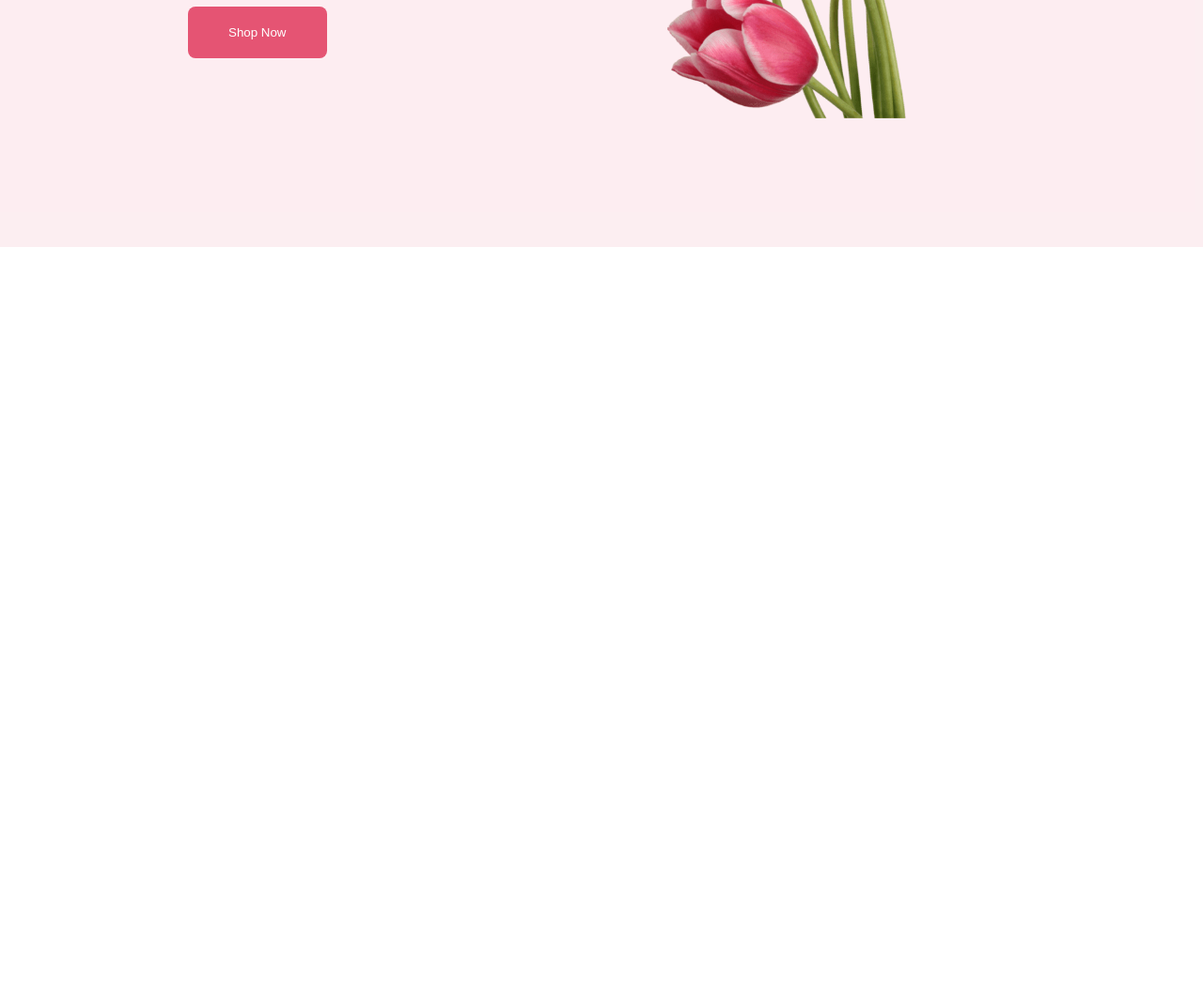
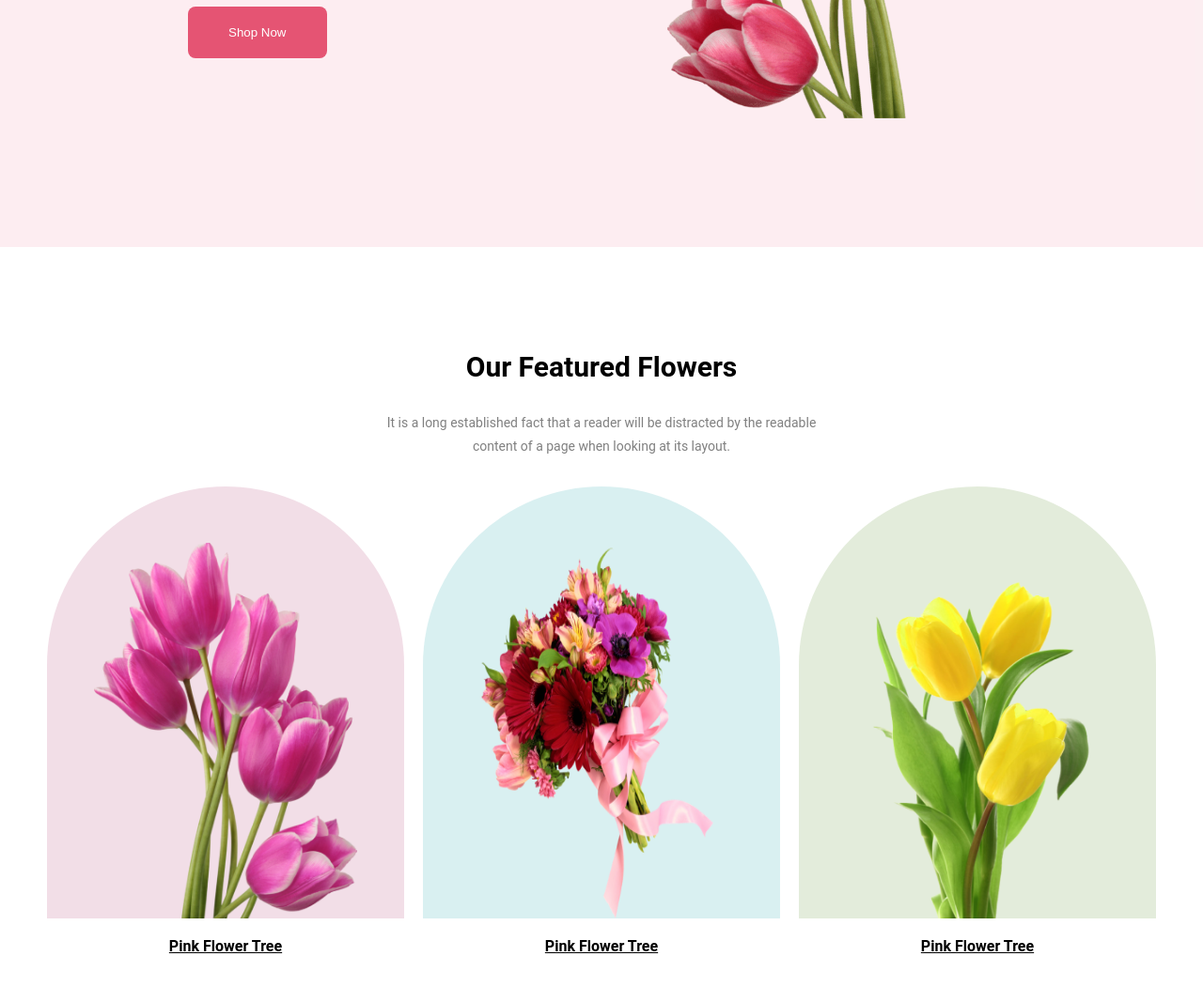
Before and after one commit to MdJahedMiah/Online-Flower-Shop, a plain HTML site: page index.html in a window 1280 px wide. Shown: the part 537-1588 px from the top of the page at 94% size. Before the commit the page ends 800 px from the top, so only its background shows below. Drawn offline with Linux system fonts and the light colour scheme.

Commit message:
Featured section added

```diff
--- a/index.html
+++ b/index.html
@@ -4,23 +4,55 @@
     <meta charset="UTF-8" />
     <meta name="viewport" content="width=device-width, initial-scale=1.0" />
     <title>Online Flower Shop</title>
-    <link rel="preconnect" href="https://fonts.googleapis.com">
+    <link rel="preconnect" href="https://fonts.googleapis.com" />
     <link rel="stylesheet" href="style.css" />
   </head>
+
   <body>
     <header class="header">
       <div class="left-header">
-        <h2 class="header-title">Let's make
-            beautiful flowers a
-            part of your life.</h2>
-        <p class="header-description">It is a long established fact that a reader will be distracted by the readable
-            content of a page when looking at its layout. The point of using Lorem Ipsum is
-            that it has a more-or-less normal distribution of letters.</p>
+        <h2 class="header-title">
+          Let's make beautiful flowers a part of your life.
+        </h2>
+        <p class="header-description">
+          It is a long established fact that a reader will be distracted by the
+          readable content of a page when looking at its layout. The point of
+          using Lorem Ipsum is that it has a more-or-less normal distribution of
+          letters.
+        </p>
         <button type="button" class="btn">Shop Now</button>
       </div>
       <div class="right-header">
-        <img class="header-img" src="images/pngwing 10.png" alt="" srcset="">
+        <img class="header-img" src="images/pngwing 10.png" alt="" srcset="" />
       </div>
     </header>
+    <section class="featured">
+      <h3 class="featured-title">Our Featured Flowers</h3>
+      <p class="feature-des">
+        It is a long established fact that a reader will be distracted by the
+        readable <br />
+        content of a page when looking at its layout.
+      </p>
+      <div class="featured-images">
+        <div>
+          <div class="featured-div-img-1">
+            <img class="featured-img" src="images/pngwing 6.png" alt="" />
+          </div>
+          <p><u>Pink Flower Tree</u></p>
+        </div>
+        <div>
+          <div class="featured-div-img-2">
+            <img class="featured-img" src="images/pngwing 5.png" alt="" />
+          </div>
+          <p><u>Pink Flower Tree</u></p>
+        </div>
+        <div>
+          <div class="featured-div-img-3">
+            <img class="featured-img" src="images/pngwing 7.png" alt="" />
+          </div>
+          <p><u>Pink Flower Tree</u></p>
+        </div>
+      </div>
+    </section>
   </body>
 </html>
--- a/style.css
+++ b/style.css
@@ -19,9 +19,9 @@ body {
   width: 50%;
 }
 .right-header {
-    width: 50%;
-    margin-left: 40px;
-  }
+  width: 50%;
+  margin-left: 40px;
+}
 .header-title {
   color: #272727;
   font-size: 52px;
@@ -35,7 +35,7 @@ body {
   font-size: 14px;
 }
 .btn {
-    margin-top: 10px;
+  margin-top: 10px;
   border-radius: 8px;
   color: white;
   background: #e55473;
@@ -46,3 +46,56 @@ body {
   width: 100%;
   padding: 30px;
 }
+
+/* Featured Section style start */
+.featured {
+  padding: 40px 40px;
+  height: 100vh;
+  text-align: center;
+}
+.featured-title {
+  font-size: 30px;
+  padding-top: 70px;
+}
+.feature-des {
+  color: gray;
+  padding: 30px 0;
+  line-height: 25px;
+  font-size: 14px;
+}
+.featured-images {
+  display: flex;
+  justify-content: center;
+  gap: 20px;
+}
+.featured-div-img-1 {
+  border-radius: 300px 300px 0px 0px;
+  background: rgba(167, 33, 98, 0.15);
+  width: 320px;
+  height: 400px;
+  padding: 30px;
+}
+.featured-div-img-2 {
+  border-radius: 300px 300px 0px 0px;
+  background: rgba(5, 151, 160, 0.15);
+  width: 320px;
+  height: 400px;
+  padding: 30px;
+}
+.featured-div-img-3 {
+  border-radius: 300px 300px 0px 0px;
+  background: rgba(71, 125, 17, 0.15);
+  width: 320px;
+  height: 400px;
+  padding: 30px;
+}
+.featured-img {
+  width: 280px;
+  height: 400px;
+  padding-top: 30px;
+}
+u {
+  display: inline-block;
+  padding: 20px;
+  font-weight: bold;
+}
```
